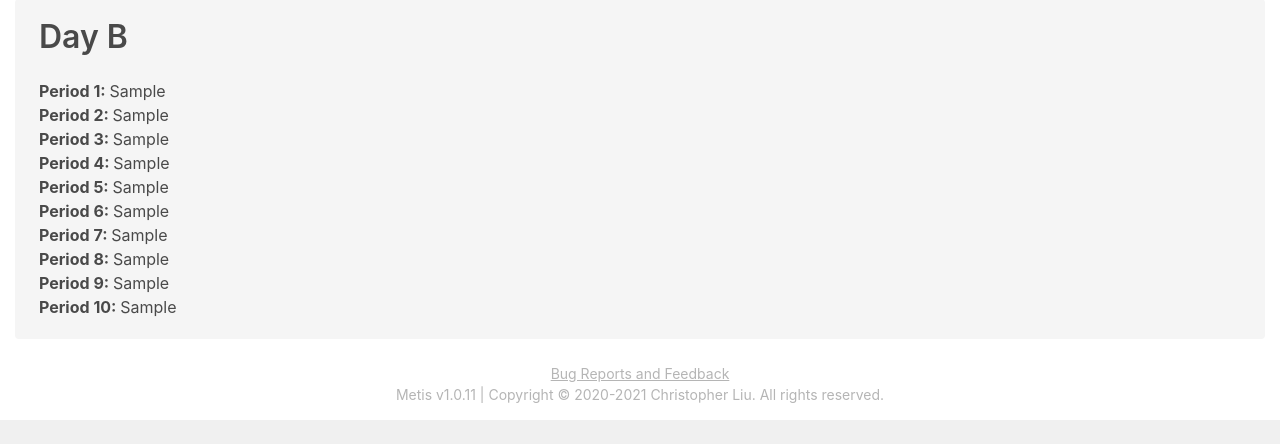
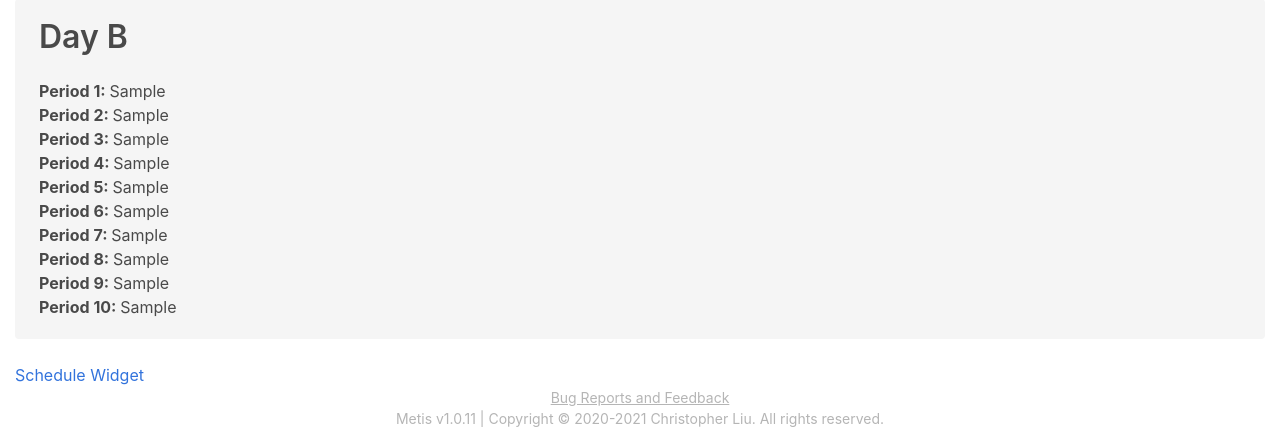
Before and after one commit to Clue88/metis2, a Flask app: a page that uses app/templates/schedule.html in a window 1280 px wide. Shown: the part 532-976 px from the top of the page. Before the commit the page ends 952 px from the top, so only its background shows below. Run offline with Flask 2, Linux system fonts and the light colour scheme; tables that the repository leaves empty hold one stand-in row (values such as "Sample post"); some libraries are stand-ins or nearby versions.

Commit message:
Add schedule widget link

```diff
--- a/app/templates/schedule.html
+++ b/app/templates/schedule.html
@@ -37,4 +37,7 @@
             </article>
         </div>
     </div>
+
+    <a href="{{ url_for('main.schedule_widget') }}">Schedule Widget</a>
+
 {% endblock %}
```
